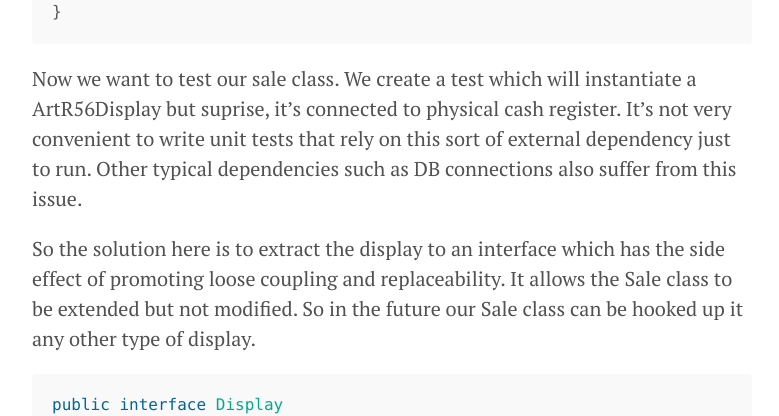
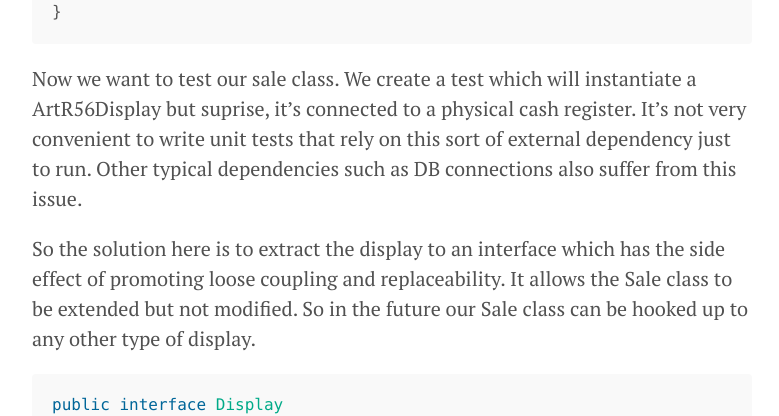
Before and after one commit to sngeth/sngeth.github.io, a Jekyll site: the page built from _posts/2019-08-16-extract-interface.md, in a window 1280 px wide and 900 px high, scrolled down 959 px. Shown: the part 195-611 px from the top of the window, without its empty margins (248-1027 px from the left). Built offline with Jekyll 4.4.1, drawn with Linux system fonts in a browser that asks for light colours; comment, search, counter and statistics services are not loaded; some of the changed text lies outside the part shown.

````diff
--- a/_posts/2019-08-16-extract-interface.md
+++ b/_posts/2019-08-16-extract-interface.md
@@ -45,7 +45,7 @@ public class Sale {
 ```
 
 Now we want to test our sale class. We create a test which will
-instantiate a ArtR56Display but suprise, it's connected to physical
+instantiate a ArtR56Display but suprise, it's connected to a physical
 cash register. It's not very convenient to write unit tests that rely on
 this sort of external dependency just to run. Other typical dependencies
 such as DB connections also suffer from this issue.
@@ -53,7 +53,7 @@ such as DB connections also suffer from this issue.
 So the solution here is to extract the display to an interface which has
 the side effect of promoting loose coupling and replaceability. It
 allows the Sale class to be extended but not modified. So in the future
-our Sale class can be hooked up it any other type of display.
+our Sale class can be hooked up to any other type of display.
 
 
 ```java
````
Also changed, not shown: _posts/2019-08-19-sprout-method.md (added, +41 -0 lines).
